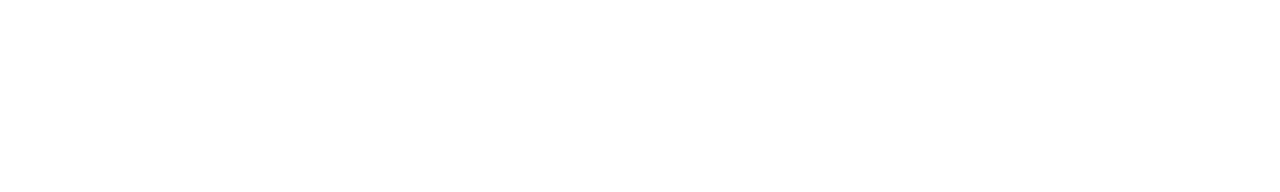
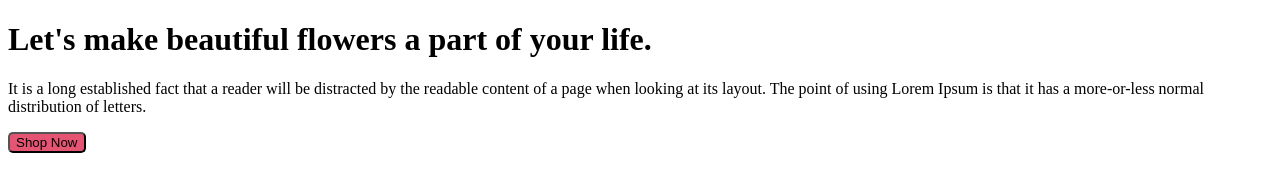
Before and after one commit to sumaiyajahan2023/my-flower-shop-assignment, a plain HTML site: page index.html in a window 1280 px wide. Drawn offline with Linux system fonts and the light colour scheme.

Commit message:
banner created

```diff
--- a/index.html
+++ b/index.html
@@ -7,7 +7,11 @@
     <link rel="stylesheet" href="styles/style.css">
 </head>
 <body>
-    <header></header>
+    <header class="banner">
+        <h1 class="banner-title">Let's make beautiful flowers a part of your life.</h1>
+        <p class="banner-description">It is a long established fact that a reader will be distracted by the readable content of a page when looking at its layout. The point of using Lorem Ipsum is that it has a more-or-less normal distribution of letters.</p>
+        <button class="primary-btn">Shop Now</button>
+    </header>
     <main></main>
     <footer></footer>
 </body>
--- a/styles/style.css
+++ b/styles/style.css
@@ -0,0 +1,4 @@
+.primary-btn{
+    background-color: #E55473;
+    border-radius: 5px;
+}
```
